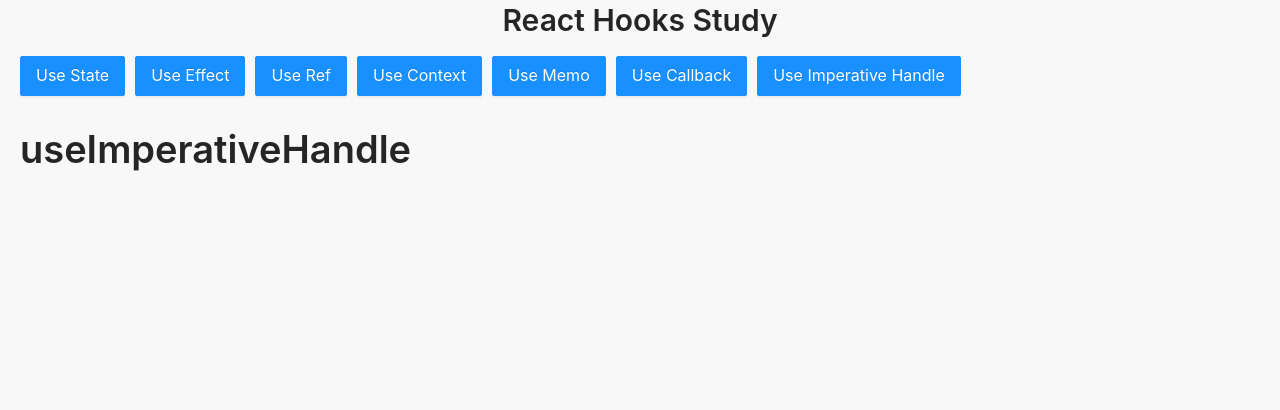
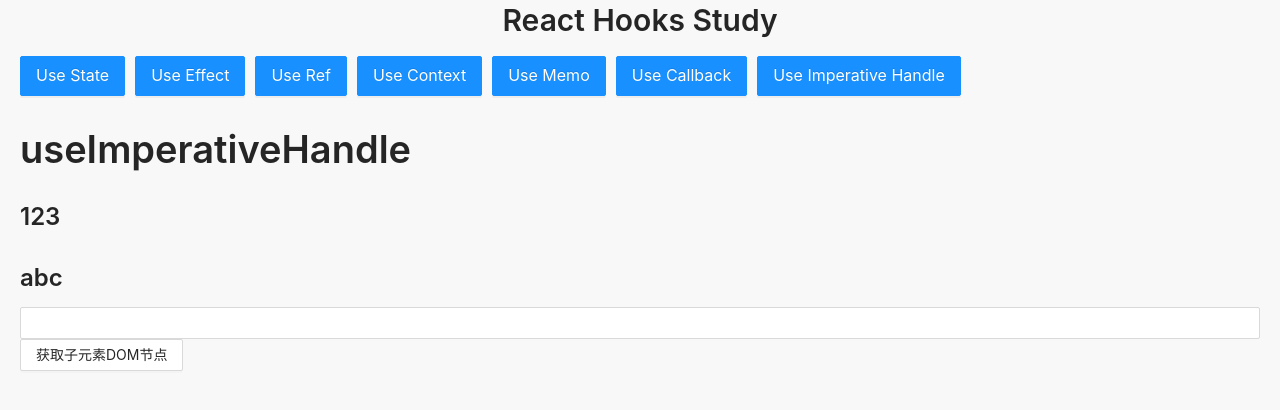
Before and after one commit to m5ultra/react-hooks-demo, a React (Create React App) app: page /use-imperative-handle in a window 1280 px wide. Shown: the top 410 px of the page. Built offline with nearby package versions, Linux system fonts and the light colour scheme.

Commit message:
Update use-imperative-handle.jsx

```diff
--- a/src/React-Hooks/use-imperative-handle.jsx
+++ b/src/React-Hooks/use-imperative-handle.jsx
@@ -1,12 +1,44 @@
-import { useImperativeHandle } from 'react'
-import { Typography } from 'antd'
+/**
+ * useImperativeHandle(ref, createHandle, [deps])
+ */
+import { useImperativeHandle, forwardRef, useRef } from 'react'
+import { Typography, Button, Input } from 'antd'
 
 const { Title } = Typography
 
 function UseImperativeHandle() {
-  return (<>
-    <Title>useImperativeHandle</Title>
-  </>)
+  const el = useRef(null)
+  return (
+    <>
+      <Title>useImperativeHandle</Title>
+      <Child ref={el}/>
+      <Button onClick={() => {
+        el.current.focus()
+        console.log(el, 'el')
+      }}>获取子元素DOM节点</Button>
+    </>
+  )
 }
 
+const Child = forwardRef((props, ref) => {
+  const inputRef = useRef(null)
+  const spanEl = useRef(null)
+  // 1.forwardRef
+  useImperativeHandle(ref, () => ({
+    value: '123',
+    focus: () => {
+      inputRef.current.focus()
+    },
+    spanEl
+  }), [])
+  return (
+    <>
+      {/*index.js:1 Warning: Function components cannot be given refs. Attempts to access this ref will fail. Did you mean to use React.forwardRef()?*/}
+      {/*<Title ref={ref} level={3}>123</Title>*/}
+      <Title level={3}><span ref={spanEl}>{123}</span></Title>
+      <Title level={3}>abc</Title>
+      <Input ref={inputRef}/>
+    </>
+  )
+})
 export default UseImperativeHandle
```
